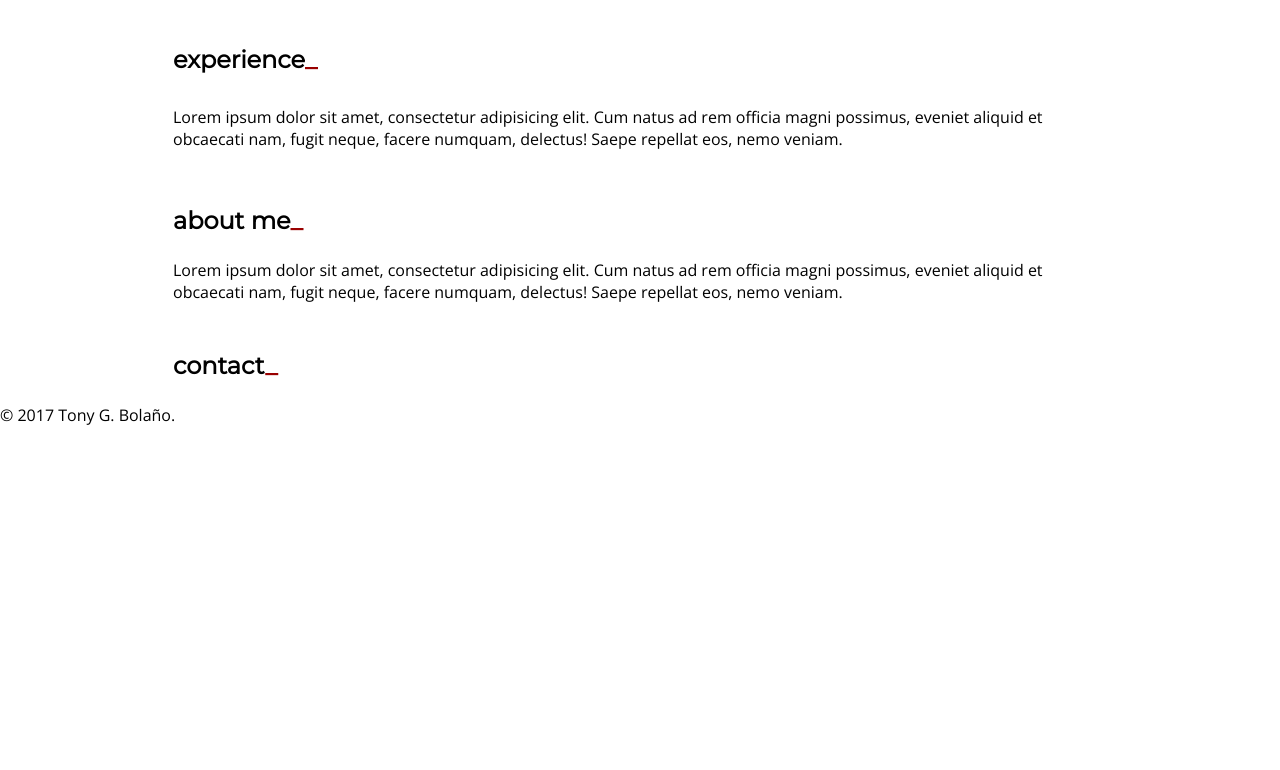
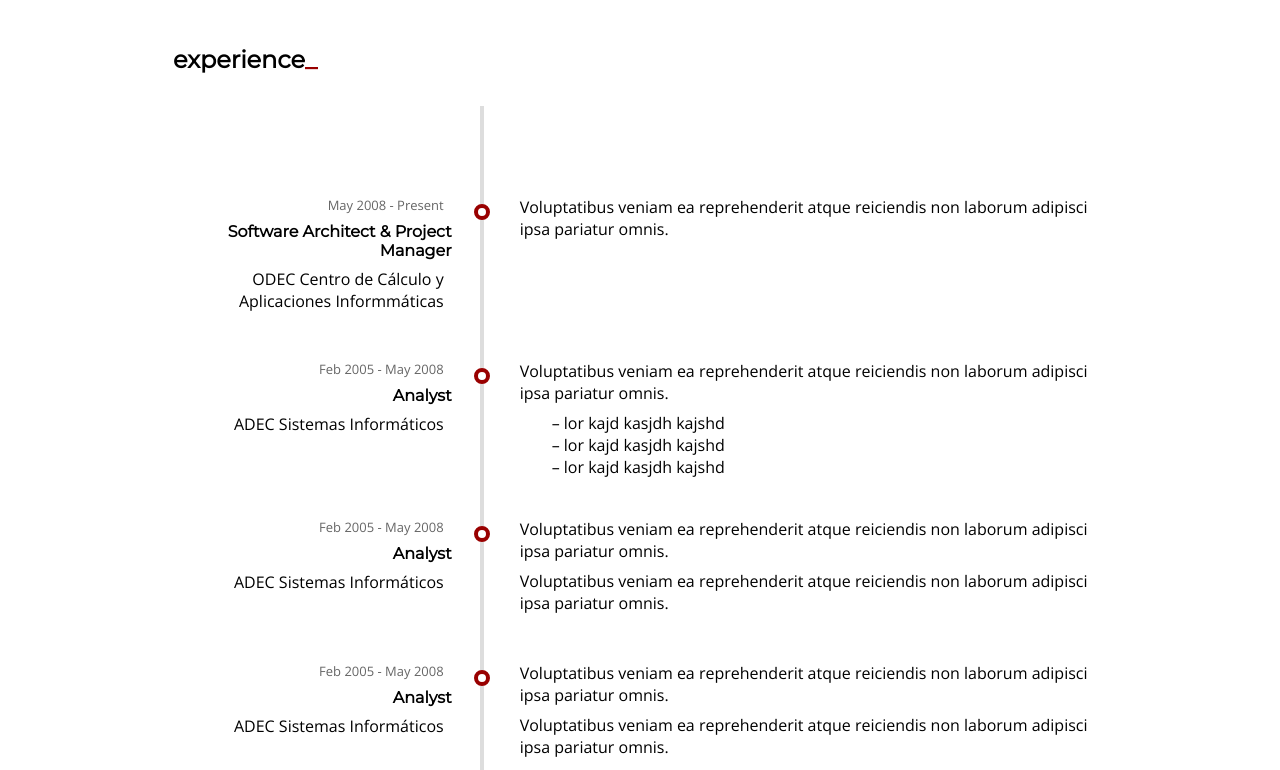
Before and after one commit to tonybolanyo/kc-web3-html5-css3-js, a plain HTML site: page index.html in a window 1280 px wide. Shown: the part 1231-2001 px from the top of the page. Before the commit the page ends 1657 px from the top, so only its background shows below. Drawn offline with nearby package versions, Linux system fonts and the light colour scheme.

Commit message:
Styling timeline for experience section

```diff
--- a/css/grid.css
+++ b/css/grid.css
@@ -6,15 +6,27 @@
     margin: 0 auto;
 }
 
+/* Maybe it would be better use a general class clearfix */
+/*
+.timeline > .entry:after {
+    content: " ";
+    clear: both;
+    display: block;
+    height: 0;
+    visibility: hidden;
+}
+*/
+
 /* Apply clearfix for floating cols */
 .row:before,
-.row:after {
+.row:after,
+.clearfix:after {
     content: "";
     display: table;
     clear: both;
 }
 
-/* Asume 12 cols, so 4 cols is 1/3 width */
+/* Asume 12 cols model grid, so 4 cols is 1/3 width */
 .col-4 {
     width: calc(100% / 3);
     float: left;
--- /dev/null
+++ b/css/timeline.css
@@ -0,0 +1,73 @@
+.timeline {
+    position: relative;
+    width: 100%;
+    max-width: 950px;
+    margin: 2em auto;
+    padding: 50px 0;
+}
+
+/* vertical line */
+.timeline:before {
+    content: '';
+    position: absolute;
+    top: 0px;
+    /* It's 4px wide so we push 2px left
+       so it's perfectly centered */
+    left: calc(calc(100% / 3) - 2px);
+    bottom: 0px;
+    width: 4px;
+    background: #dddddd;
+}
+
+.timeline > .entry {
+    position: relative;
+    margin: 2em 0;
+}
+
+.timeline > .entry > .title {
+    float: left;
+    width: calc(100% / 3); /* 33% */
+    padding-right: 30px;
+    text-align: right;
+}
+
+/* Make a nice red circle to spot the entry
+   using absolute positioning for easier calculations */
+.entry > .description::before {
+    content: '';
+    position: absolute;
+    width: 8px;
+    height: 8px;
+    border: 4px solid #990000;
+    background-color: #fff;
+    border-radius: 50%;
+    z-index: 99;
+    /* We need to move 4px border + 8/2 px (half size)
+       to center over the vertical line */
+    left: calc(calc(100% / 3) - 8px);
+    top: 16px;
+}
+
+.timeline > .entry > .title > .dates {
+    font-size: small;
+    color: #666666;
+}
+
+.timeline > .entry > .title > h4 {
+    margin: 0;
+}
+
+.timeline > .entry > .description {
+    float: right;
+    width: calc(100% / 1.5); /* 100 * 2 / 3 = 66.66666% */
+    padding-left: 30px;
+}
+
+.timeline > .entry > .description ul {
+    padding-left: 2.5em;
+    list-style-type: none;
+}
+
+.timeline > .entry > .description ul > li::before {
+    content:"– "
+}
--- a/index.html
+++ b/index.html
@@ -7,6 +7,7 @@
     <link rel="stylesheet" href="css/reset.css">
     <link rel="stylesheet" href="css/grid.css">
     <link rel="stylesheet" href="css/styles.css">
+    <link rel="stylesheet" href="css/timeline.css">
     <link href="https://fonts.googleapis.com/css?family=Montserrat|Open+Sans:300" rel="stylesheet">
 </head>
 <body>
@@ -68,10 +69,57 @@
         </section>
         <section id="section-experience">
             <h1 class="section-title">experience</h1>
-            <div class="row">
-                <p>Lorem ipsum dolor sit amet, consectetur adipisicing elit. Cum natus ad rem
-                    officia magni possimus, eveniet aliquid et obcaecati nam, fugit neque, facere
-                    numquam, delectus! Saepe repellat eos, nemo veniam.</p>
+            <div class="timeline">
+                <article class="entry clearfix">
+                    <div class="title">
+                        <p class="dates">May 2008 - Present</p>
+                        <h4 class="role">Software Architect & Project Manager</h4>
+                        <p class="company">ODEC Centro de Cálculo y Aplicaciones Informmáticas</p>
+                    </div>
+                    <div class="description">
+                        <p>Voluptatibus veniam ea reprehenderit atque reiciendis non laborum adipisci ipsa pariatur omnis.</p>
+                    </div>
+                </article>
+
+                <article class="entry clearfix">
+                    <div class="title">
+                        <p class="dates">Feb 2005 - May 2008</p>
+                        <h4 class="role">Analyst</h4>
+                        <p class="company">ADEC Sistemas Informáticos</p>
+                    </div>
+                    <div class="description">
+                        <p>Voluptatibus veniam ea reprehenderit atque reiciendis non laborum adipisci ipsa pariatur omnis.</p>
+                        <ul>
+                            <li>lor kajd kasjdh kajshd</li>
+                            <li>lor kajd kasjdh kajshd</li>
+                            <li>lor kajd kasjdh kajshd</li>
+                        </ul>
+                    </div>
+                </article>
+
+                <article class="entry clearfix">
+                    <div class="title">
+                        <p class="dates">Feb 2005 - May 2008</p>
+                        <h4 class="role">Analyst</h4>
+                        <p class="company">ADEC Sistemas Informáticos</p>
+                    </div>
+                    <div class="description">
+                        <p>Voluptatibus veniam ea reprehenderit atque reiciendis non laborum adipisci ipsa pariatur omnis.</p>
+                        <p>Voluptatibus veniam ea reprehenderit atque reiciendis non laborum adipisci ipsa pariatur omnis.</p>
+                    </div>
+                </article>
+
+                <article class="entry clearfix">
+                    <div class="title">
+                        <p class="dates">Feb 2005 - May 2008</p>
+                        <h4 class="role">Analyst</h4>
+                        <p class="company">ADEC Sistemas Informáticos</p>
+                    </div>
+                    <div class="description">
+                        <p>Voluptatibus veniam ea reprehenderit atque reiciendis non laborum adipisci ipsa pariatur omnis.</p>
+                        <p>Voluptatibus veniam ea reprehenderit atque reiciendis non laborum adipisci ipsa pariatur omnis.</p>
+                    </div>
+                </article>
             </div>
         </section>
         <section id="section-about">
```
